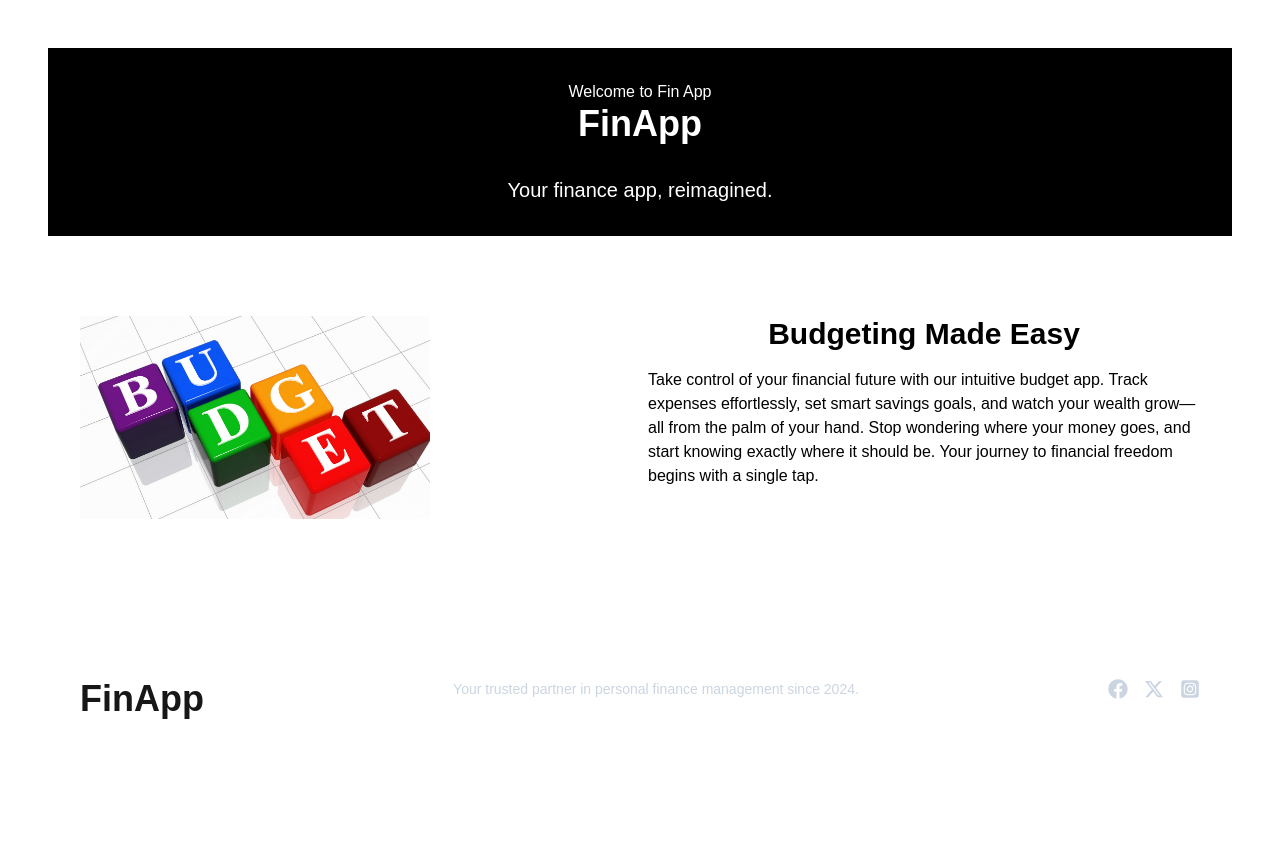
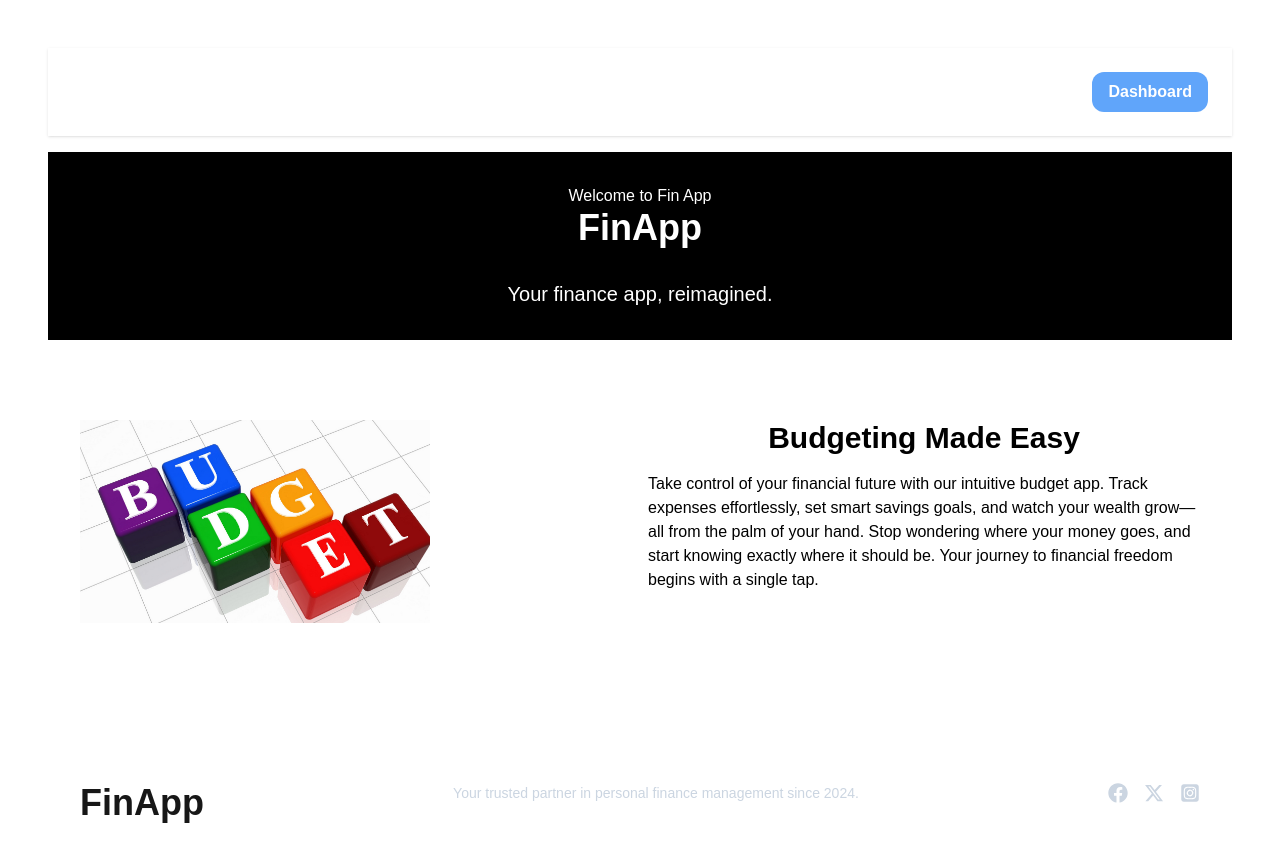
Before and after one commit to kennzuki/finapp, a Next.js app: page / in a window 1280 px wide. Shown: the top 862 px of the page. Before the commit the page ends 800 px from the top, so only its background shows below. Built offline with nearby package versions, Linux system fonts and the light colour scheme.

Commit message:
navbar for main page

```diff
--- /dev/null
+++ b/app/components/Navbar.tsx
@@ -0,0 +1,14 @@
+import Link from 'next/link'
+import React from 'react'
+
+export const Navbar = () => {
+  return (
+      <div>
+          <nav className="flex place-content-end p-6 bg-white shadow">
+              <button className="bg-blue-400 text-white py-2 px-4 font-bold rounded-xl">
+                  <Link href={'./Dashboard'}>Dashboard</Link>
+         </button>
+          </nav>
+    </div>
+  )
+}
--- a/app/page.tsx
+++ b/app/page.tsx
@@ -1,10 +1,11 @@
 import Hero from "./components/Hero";
+import { Navbar } from "./components/Navbar";
 
 
 export default function Home() {
   return (
     <div className="bg-white text-black text-center p-12 space-y-4">
-
+     <Navbar/>
       <Hero/>
     </div>
 
```
